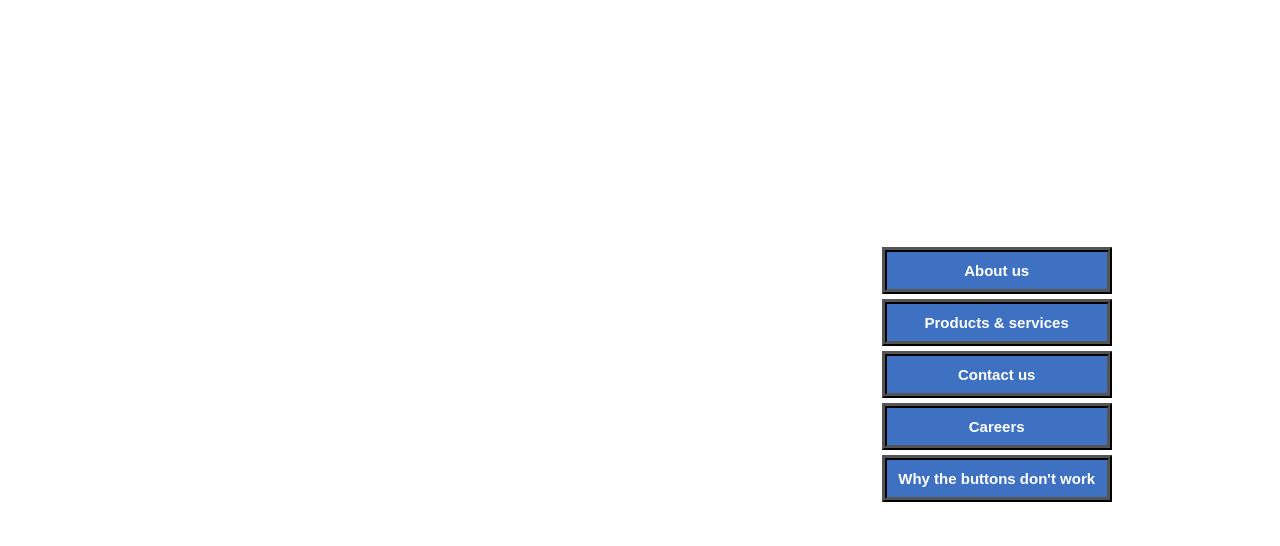
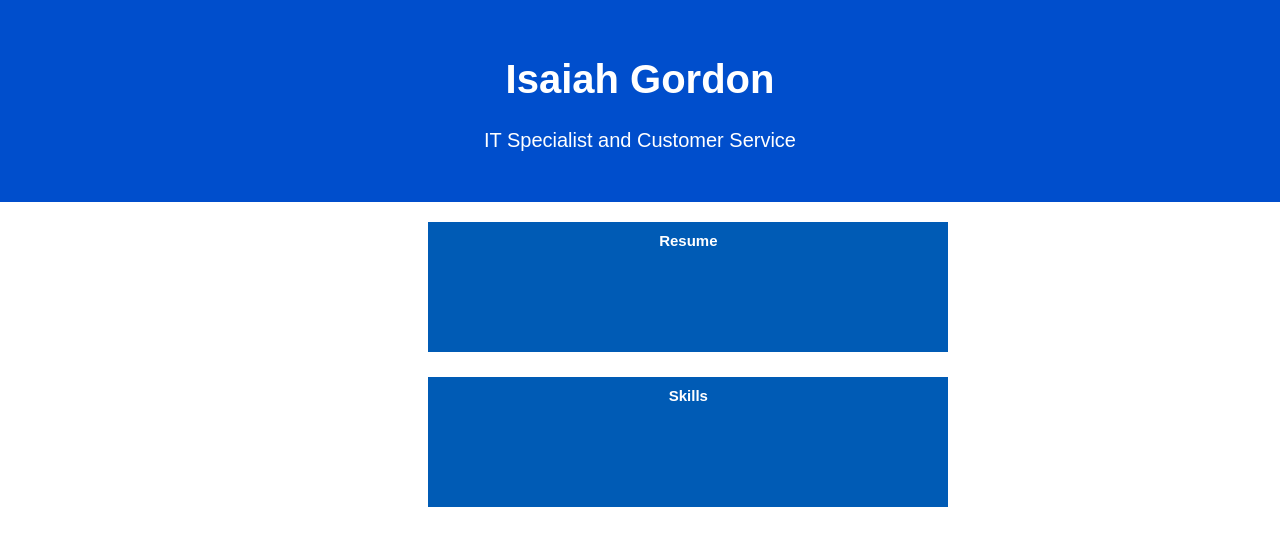
Before and after one commit to Isaiahgordon/isaiahgordon.github.io, a plain HTML site: page index.html in a window 1280 px wide. Drawn offline with Linux system fonts and the light colour scheme.

Commit message:
Update index.html

```diff
--- a/index.html
+++ b/index.html
@@ -1,7 +1,7 @@
 <!DOCTYPE html>
 <html>
 <head>
-    <title>Isaiah Gordon</title>
+    <title>JKZayah!</title>
     <style>
         body{
             color: #fff;
@@ -26,7 +26,7 @@
             grid-column: 1/7;
             padding: 60px;
             text-align: center;
-            background: ##005bb5;
+            background: #004ecc;
             color: white;
             font-size: 20px;
             outline: 5px #004ecc;
@@ -37,24 +37,25 @@
             background: #004ecc;
         }
         .nav{
-            grid-column: 5/7;
+            grid-column: 2/7;
+
         }
         .footer{
             grid-column: 1/7;
             background: #004ecc;
         }
          .button{
-                width: 200px;
-                background-color: #3e71c2;
+                width: 500px;
+                background-color: #005bb5;
                 text-align: center;
                 margin-bottom: 5px;
                 padding: 10px;
-                outline: 5px ridge black;
                 font-weight: bold;
                 font-size: 15px;
-         }
+                grid-column: 3/7;
+
         .button:hover{
-              	background-color:#FF0000;
+              	background-color:#013263;
         }
 
 
@@ -62,21 +63,18 @@
 </head>
 <body>
 
-  <div id="content">
+    <div id="content">
 
-          <div class="header">
-              <h1>Isaiah Gordon</h1>
-            <p>"IT Support and Customer Service</p>
-          </div>
+        <div class="header">
+            <h1>Isaiah Gordon</h1>
+          <p>IT Specialist and Customer Service</p>
+        </div>
 
-          <div class="nav">
-              <p class="button">About us</p>
-              <p class="button">Products & services</p>
-              <p class="button">Contact us</p>
-              <p class="button">Careers</p>
-              <p class="button">Why the buttons don't work</p>
-          </div>
-  </div>
 
+        <p class="button">Resume</p>
+        <p class="button">Skills</p>
+
+
+    </div>
 </body>
 </html>
```
